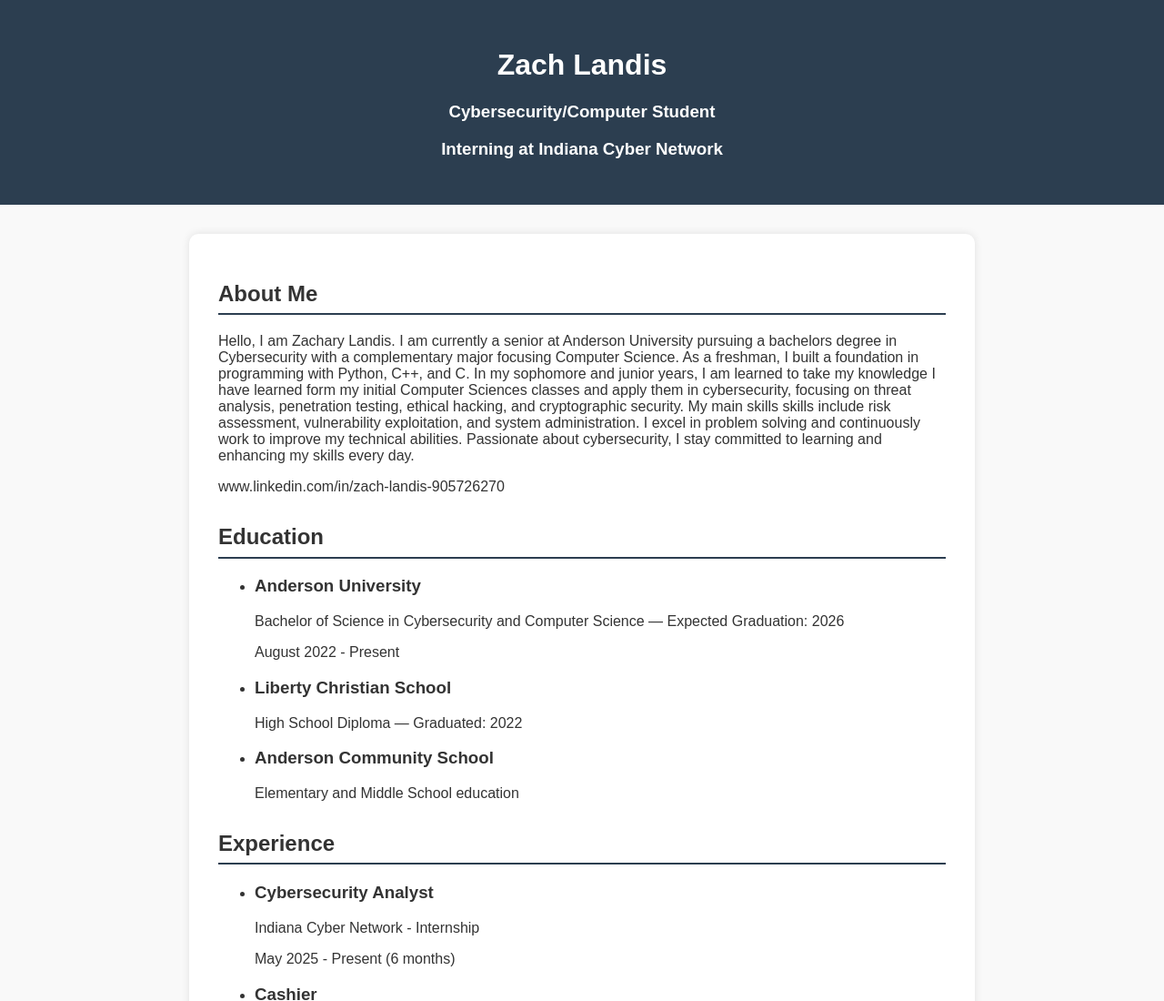
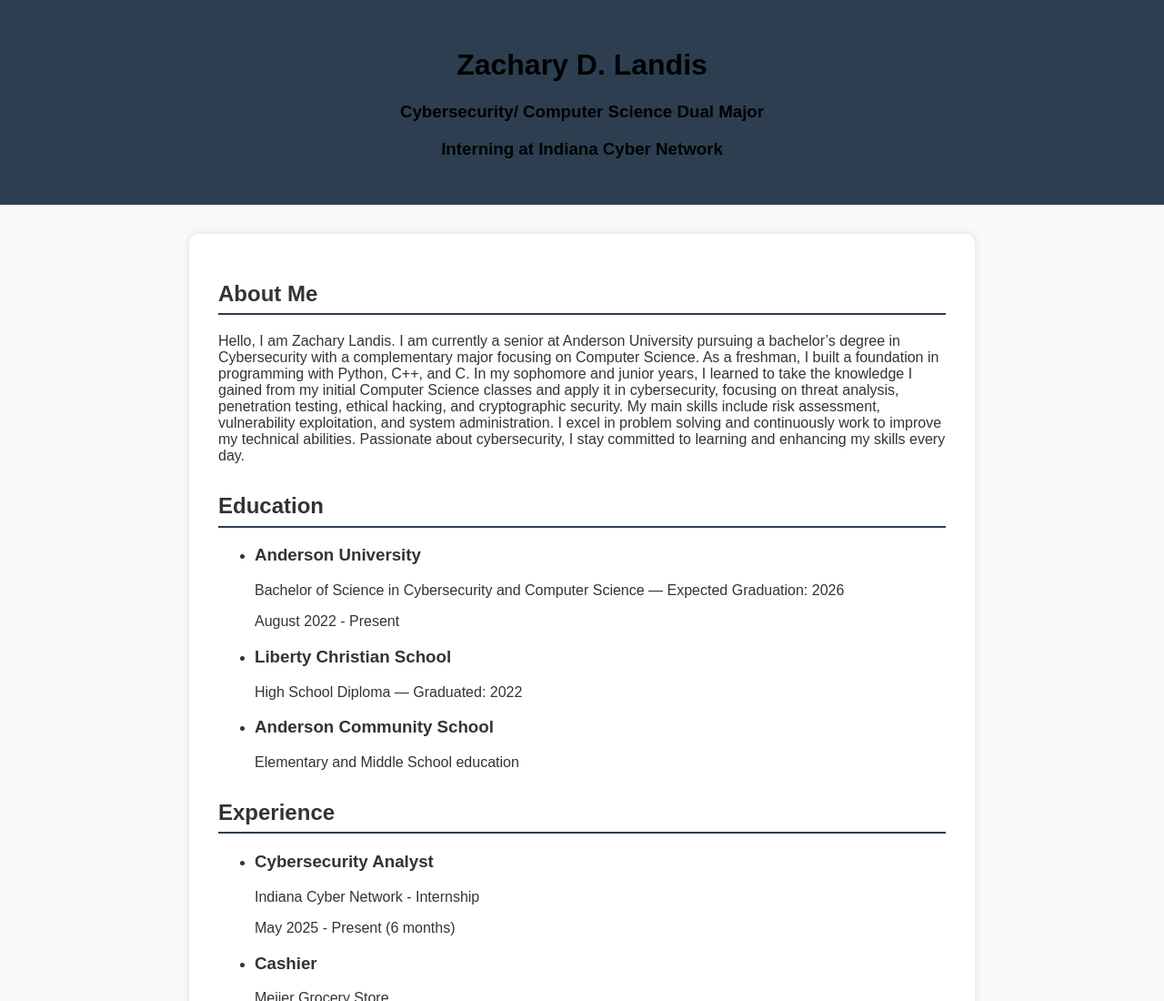
Before and after one commit to zacharyl1003/zacharyl1003.github.io, a plain HTML site: page index.html in a window 1280 px wide. Shown: the top 1100 px of the page at 91% size. Drawn offline with Linux system fonts and the light colour scheme.

Commit message:
Update index.html

```diff
--- a/index.html
+++ b/index.html
@@ -14,7 +14,7 @@
     }
     header {
       background-color: #2c3e50;
-      color: white;
+      color: black;
       text-align: center;
       padding: 2em 0;
     }
@@ -44,22 +44,21 @@
 </head>
 <body>
   <header>
-    <h1>Zach Landis</h1>
-    <h3>Cybersecurity/Computer Student</h3>
+    <h1>Zachary D. Landis</h1>
+    <h3>Cybersecurity/ Computer Science Dual Major</h3>
     <h3>Interning at Indiana Cyber Network</h3>
   </header>
 
   <main>
     <section id="about">
       <h2>About Me</h2>
-      <p>Hello, I am Zachary Landis. I am currently a senior at Anderson University pursuing a bachelors degree in Cybersecurity
-        with a complementary major focusing Computer Science. As a freshman, I built a foundation in programming with Python, C++, and C.
-        In my sophomore and junior years, I am learned to take my knowledge I have learned form my initial Computer Sciences classes and apply them
-        in cybersecurity, focusing on threat analysis, penetration testing, ethical hacking,
-         and cryptographic security. My main skills skills include risk assessment, vulnerability exploitation,
-         and system administration. I excel in problem solving and continuously work to improve my technical abilities.
-         Passionate about cybersecurity, I stay committed to learning and enhancing my skills every day. </p>
-      <p>www.linkedin.com/in/zach-landis-905726270</p>
+      <p>Hello, I am Zachary Landis. I am currently a senior at Anderson University pursuing a bachelor’s degree in Cybersecurity
+        with a complementary major focusing on Computer Science. As a freshman, I built a foundation in programming with Python,
+         C++, and C. In my sophomore and junior years, I learned to take the knowledge I gained from my initial Computer Science
+          classes and apply it in cybersecurity, focusing on threat analysis, penetration testing, ethical hacking, and cryptographic
+          security. My main skills include risk assessment, vulnerability exploitation, and system administration. I excel in problem
+          solving and continuously work to improve my technical abilities. Passionate about cybersecurity, I stay committed to learning
+          and enhancing my skills every day. </p>
     </section>
 
   <section id="education">
```
